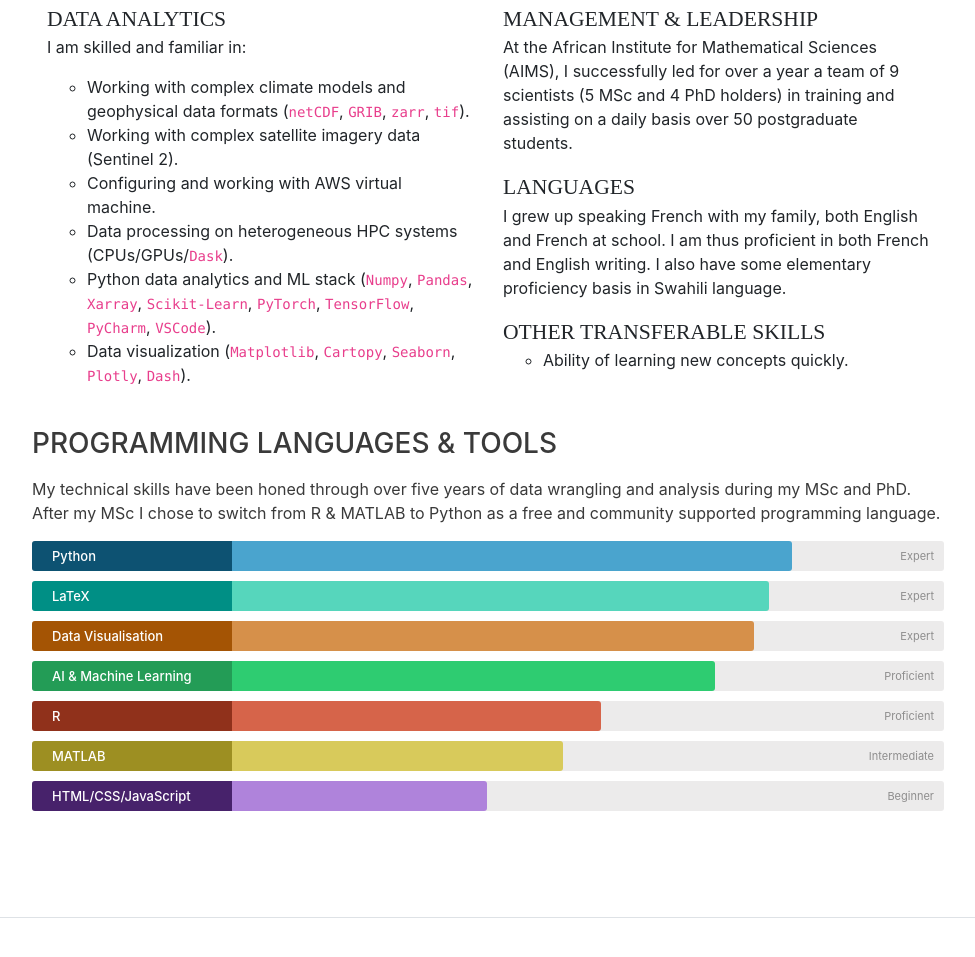
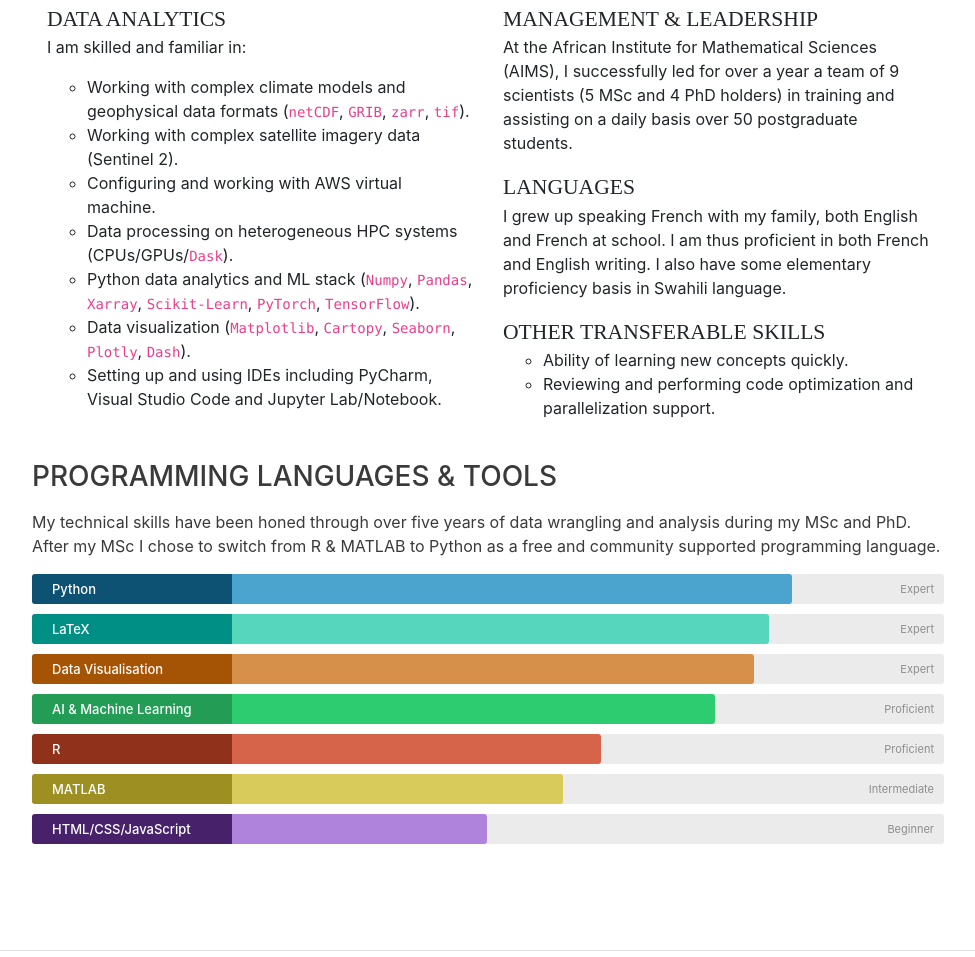
Before and after one commit to Djeutsch/ldjeutchouang, a website with bundled scripts: page index.html in a window 1280 px wide. Shown: the part 5293-6250 px from the top of the page, without its empty margins (288-1263 px from the left). Built offline with nearby package versions, Linux system fonts and the light colour scheme; files whose address does not match are found by name; a web font is replaced by a local one.

Commit message:
Skills update

```diff
--- a/index.html
+++ b/index.html
@@ -546,8 +546,9 @@
                     <li>Data processing on heterogeneous HPC systems (CPUs/GPUs/<code>Dask</code>).</li>
                     <li>Python data analytics and ML stack (<code>Numpy</code>, <code>Pandas</code>,
                     <code>Xarray</code>, <code>Scikit-Learn</code>, <code>PyTorch</code>,
-                    <code>TensorFlow</code>, <code>PyCharm</code>, <code>VSCode</code>).</li>
+                    <code>TensorFlow</code>).</li>
                     <li>Data visualization (<code>Matplotlib</code>, <code>Cartopy</code>, <code>Seaborn</code>, <code>Plotly</code>, <code>Dash</code>).</li>
+                    <li>Setting up and using IDEs including PyCharm, Visual Studio Code and Jupyter Lab/Notebook.</li>
                   </ul>
                 </p>
               </div>
@@ -566,6 +567,7 @@
                 <div class="subheading">Other transferable skills</div>
                 <ul class="a">
                   <li>Ability of learning new concepts quickly.</li>
+                  <li>Reviewing and performing code optimization and parallelization support.</li>
                 </li>
                 </ul>
               </div>
```
